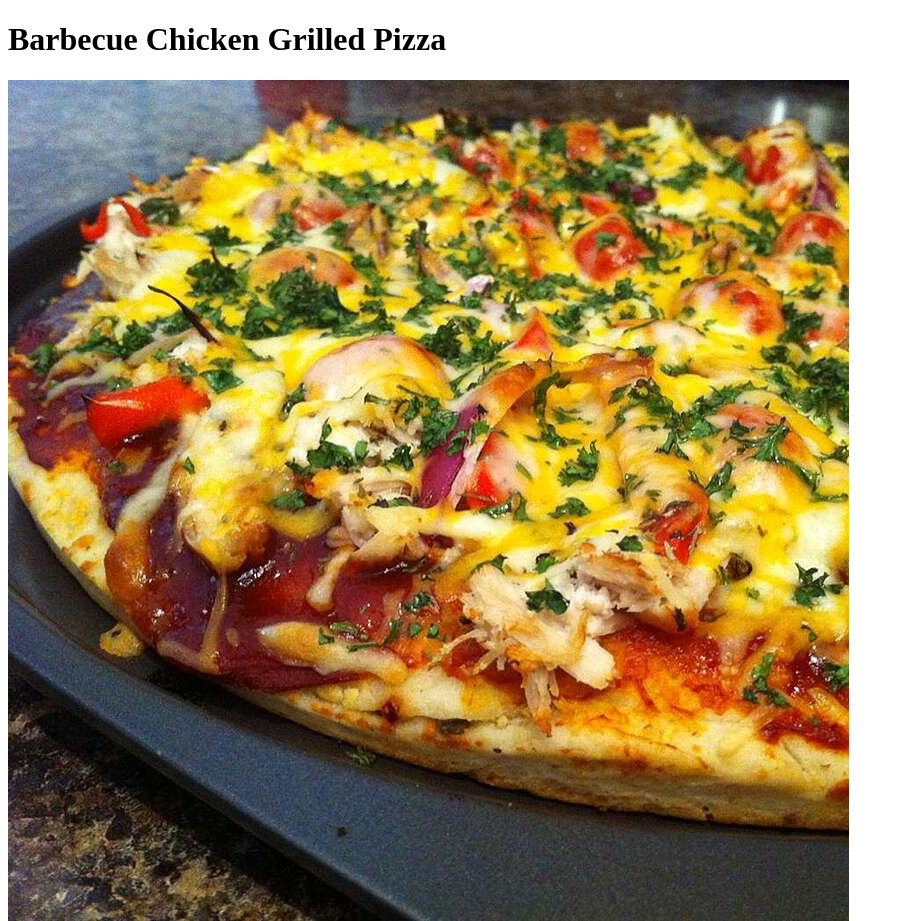
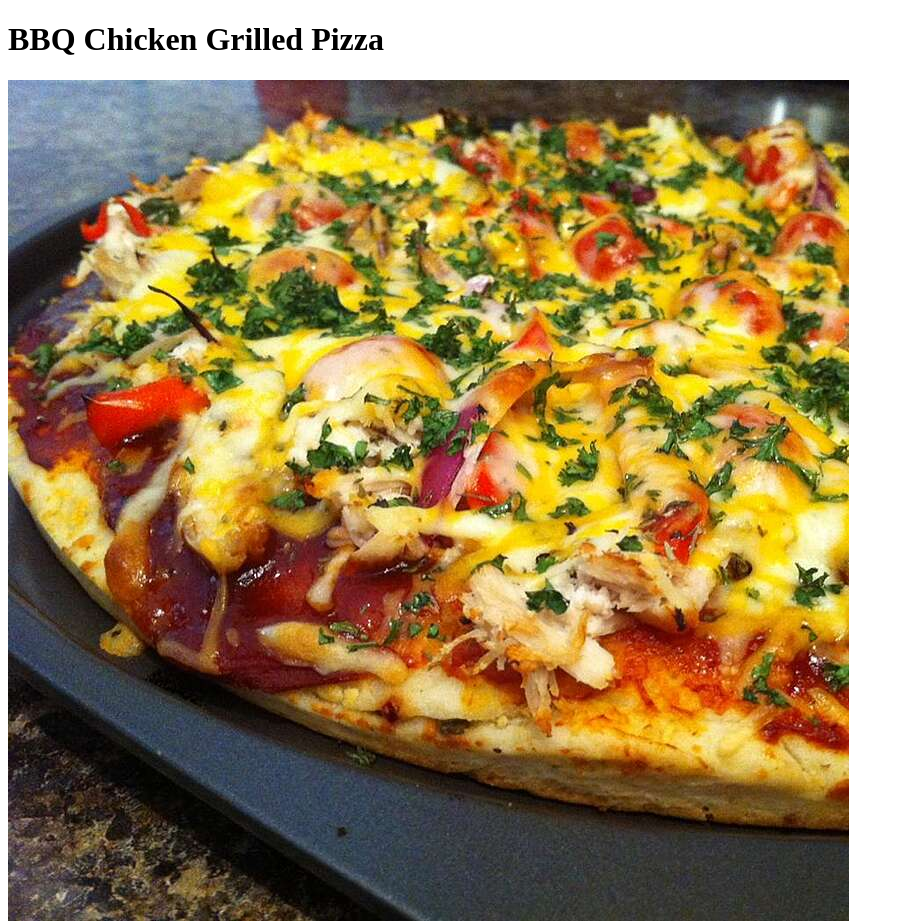
Before and after one commit to vicdatrader/odin-recipes, a plain HTML site: page recipes/BBQ-Chicken-Grilled-Pizza.html in a window 1280 px wide. Shown: the top 921 px of the page, without its empty margins (0-904 px from the left). Drawn offline with Linux system fonts and the light colour scheme.

Commit message:
Change Barbecue to BBQ

```diff
--- a/recipes/BBQ-Chicken-Grilled-Pizza.html
+++ b/recipes/BBQ-Chicken-Grilled-Pizza.html
@@ -6,7 +6,7 @@
 </head>
 
 <body>
-    <h1>Barbecue Chicken Grilled Pizza</h1>
+    <h1>BBQ Chicken Grilled Pizza</h1>
       <img src="../img/bbq-ckn-grilled-pizza.jpeg" alt="BBQ pizza on a grill pan with assorted toppings">
 
     <h2>Recipe Description</h2>
```
